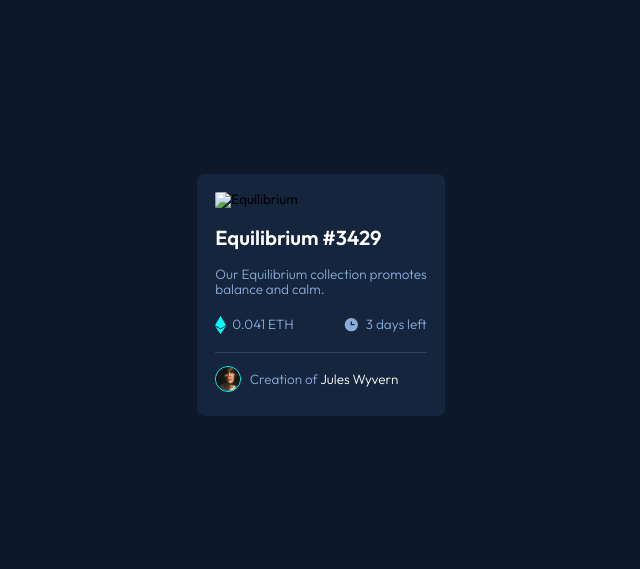
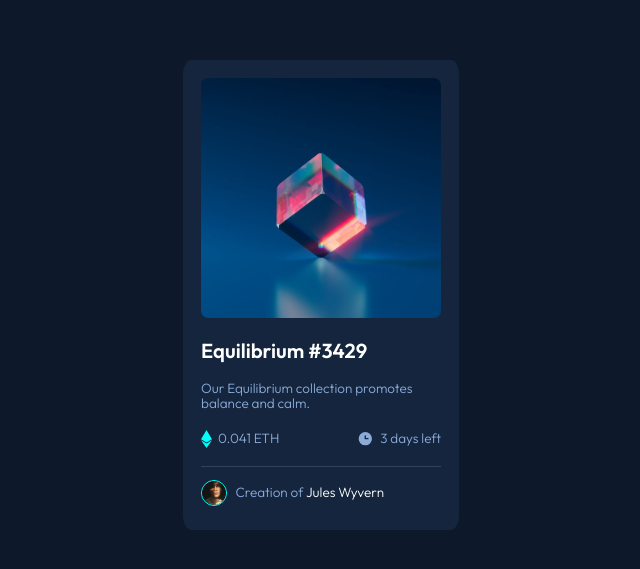
Before and after one commit to ElmoCoso385/NFT-preview-card-component, a plain HTML site: page index.html in a window 1280 px wide. Shown: the part 105-674 px from the top of the page, without its empty margins (319-959 px from the left). Drawn offline with nearby package versions, Linux system fonts and the light colour scheme; the site is published under a folder, as on GitHub Pages, so addresses that start at the root find nothing.

Commit message:
Update index.html

```diff
--- a/index.html
+++ b/index.html
@@ -11,7 +11,7 @@
   <body>
     <section id="nft-card">
       <div class="image-equilibrium">
-        <img src="/images/image-equilibrium.jpg" alt="Equilibrium">
+        <img src="images/image-equilibrium.jpg" alt="Equilibrium">
         <div><img src="images/icon-view.svg" alt=""></div>
       </div>
       <div class="text">
```
